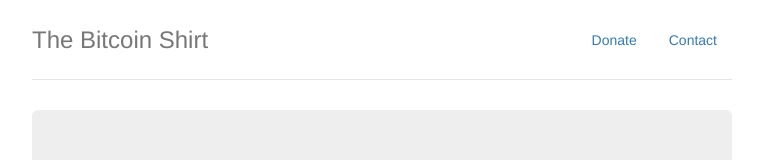
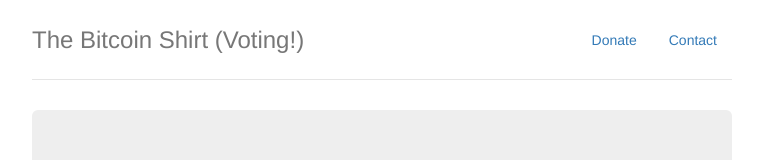
Before and after one commit to jmartenstein/bitcoinshirt, a website: page index.html in a window 1280 px wide. Shown: the top 160 px of the page, without its empty margins (258-1021 px from the left). Drawn offline with nearby package versions, Linux system fonts and the light colour scheme.

Commit message:
Update index.html for branch

```diff
--- a/index.html
+++ b/index.html
@@ -107,7 +107,7 @@
         <li><a href="#donate">Donate</a></li>
         <li><a href="mailto:thebitcoinshirt@gmail.com">Contact</a></li>
       </ul>
-      <h3 class="text-muted">The Bitcoin Shirt</h3>
+      <h3 class="text-muted">The Bitcoin Shirt (Voting!)</h3>
     </div>
 
     <div class="jumbotron">
```
